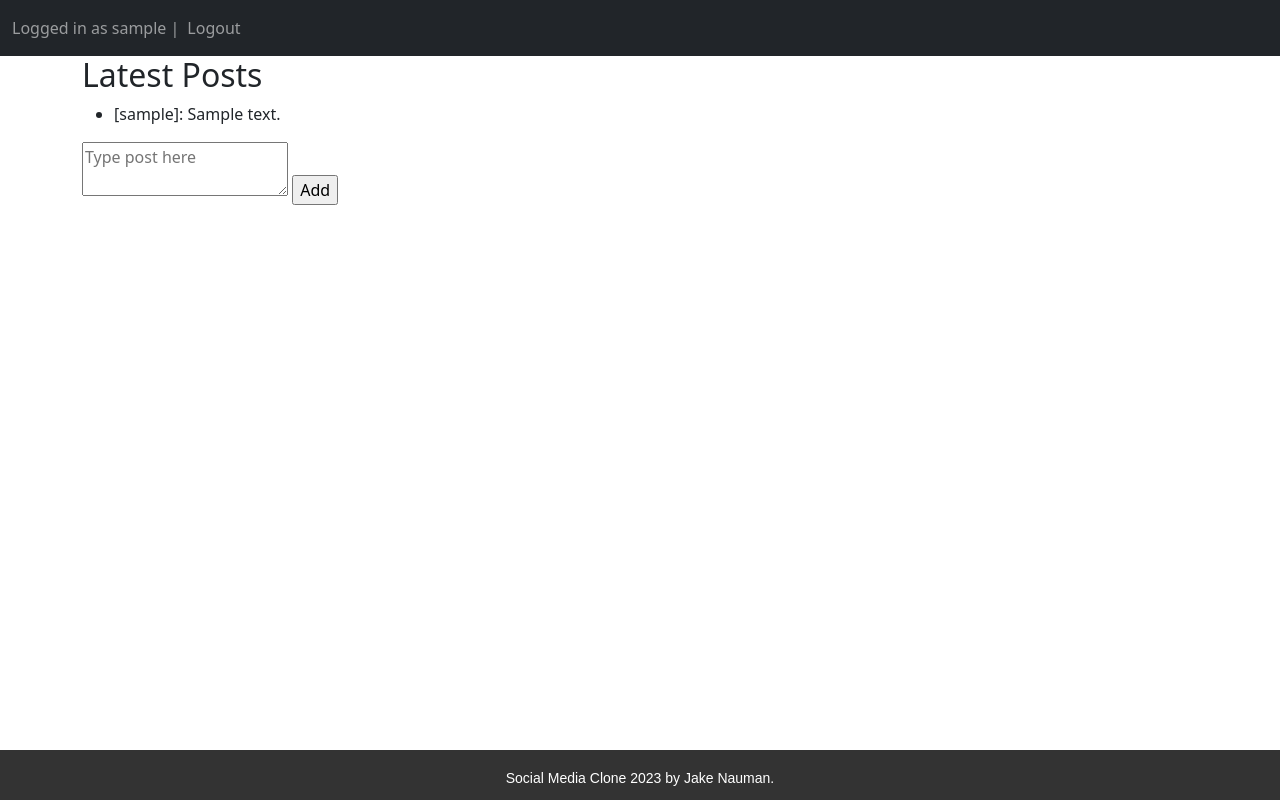
After one commit to JakeNauman/SocMed, a Django app: page /home/ in a window 1280 px wide. The commit adds this page. Run offline with Django 4.2, Linux system fonts and the light colour scheme; a user stored in the database is signed in; tables that the repository leaves empty hold one stand-in row (values such as "Sample post").

Commit message:
Working website with user registration and posts

```diff
--- a/cheatsheet.txt
+++ b/cheatsheet.txt
@@ -5,4 +5,5 @@ to run it publicly
     python manage.py runserver 0.0.0.0:8000
     [computer ip]:8000 in the web browser will bring you to the website
 
-may need to activate venv
+may need to activate venv first
+.  .venv/scripts/activate
--- a/socmed/models.py
+++ b/socmed/models.py
@@ -1,8 +1,9 @@
 from django.db import models
+from django.contrib.auth.models import User
 
 class Post(models.Model):
-    username = models.CharField(max_length = 50)
-    text = models.CharField(max_length = 180)
+    user = models.ForeignKey(User, on_delete=models.CASCADE)
+    text = models.CharField(max_length=180)
 
     def __str__(self):
-        return f'Post from {self.username}'
+        return f'Post from {self.user.username}'
--- /dev/null
+++ b/socmed/templates/socmed/base.html
@@ -0,0 +1,57 @@
+<!DOCTYPE html>
+<html lang="en">
+  <style>
+    .bottom-bar {
+            position: fixed;
+            bottom: 0;
+            left: 0;
+            width: 100%;
+            height: 50px;
+            background-color: #333;
+            color: #fff;
+            text-align: center;
+            line-height: 50px;
+        }
+  </style>
+  <head>
+    <meta charset="UTF-8" />
+    <meta http-equiv="X-UA-Compatible" content="IE=edge" />
+    <meta name="viewport" content="width=device-width, initial-scale=1.0" />
+    <link
+      href="https://cdn.jsdelivr.net/npm/bootstrap@5.1.3/dist/css/bootstrap.min.css"
+      rel="stylesheet"
+      integrity="sha384-1BmE4kWBq78iYhFldvKuhfTAU6auU8tT94WrHftjDbrCEXSU1oBoqyl2QvZ6jIW3"
+      crossorigin="anonymous"
+    />
+    <title>{% block title %}My Site{% endblock %}</title>
+  </head>
+  <body>
+    <nav class="navbar navbar-expand-lg navbar-dark bg-dark">
+      <div class="container-fluid">
+        <div>
+          <ul class="navbar-nav">
+            {% if user.is_authenticated %}
+            <span class="navbar-text">Logged in as {{user.username}} | </span>
+            <li class="nav-item">
+              <a class="nav-link" href="/logout">Logout</a>
+            </li>
+            {% else %}
+            <li class="nav-item">
+              <a class="nav-link" href="/login">Login</a>
+            </li>
+            {% endif %}
+          </ul>
+        </div>
+      </div>
+    </nav>
+    <div class="container">{% block content %} {% endblock %}</div>
+    <script
+      src="https://cdn.jsdelivr.net/npm/bootstrap@5.1.3/dist/js/bootstrap.bundle.min.js"
+      integrity="sha384-ka7Sk0Gln4gmtz2MlQnikT1wXgYsOg+OMhuP+IlRH9sENBO0LRn5q+8nbTov4+1p"
+      crossorigin="anonymous"
+    ></script>
+    <div class="bottom-bar">
+      <h4 style="font-family: Arial, sans-serif; font-size: 14px; padding: 20px;">Social Media Clone 2023 by Jake Nauman.</h4>
+    </div>
+  </body>
+</html>
--- a/socmed/templates/socmed/home.html
+++ b/socmed/templates/socmed/home.html
@@ -1,101 +1,14 @@
+{% extends 'socmed/base.html' %}
 <!DOCTYPE html>
+{% block content %}
 <html>
-<head>
-    <title>Social Media Clone</title>
-    <style>
-        /* CSS styles for the layout */
-        body {
-            font-family: Arial, sans-serif;
-            margin: 0;
-            padding: 0;
-        }
-
-        header {
-            background-color: #333;
-            color: #fff;
-            padding: 10px;
-            text-align: center;
-        }
-
-        nav {
-            background-color: #f1f1f1;
-            padding: 10px;
-            text-align: center;
-        }
-
-        nav ul {
-            list-style-type: none;
-            margin: 0;
-            padding: 0;
-        }
-
-        nav ul li {
-            display: inline-block;
-            margin-right: 10px;
-        }
-
-        section {
-            margin: 20px;
-        }
-
-        footer {
-            background-color: #333;
-            color: #fff;
-            padding: 5px;
-            text-align: center;
-        }
-        form {
-            margin: 20px;
-            text-align: center;
-            width: 100%;
-            height: 100px;
-            padding: 10px;
-        }
-        input[type="submit"] {
-            padding: 10px 20px;
-            background-color: #333;
-            color: #fff;
-            border: none;
-            cursor: pointer;
-        }
-
-        input[type="submit"]:hover {
-            background-color: #555;
-        }
-        textarea {
-            width: 200px;  /* Adjust the width as needed */
-            height: 100px; /* Adjust the height as needed */
-            resize: none;
-
-        }
-        #usernamebox{
-            margin-right: 10px;
-            width: 100px;
-            height: 20px;
-
-        }
-    </style>
-</head>
-<body>
-    <header>
-        <h1>Social Media Clone</h1>
-    </header>
-
-    <nav>
-        <ul>
-            <li><a href="#">Home</a></li>
-            <li><a href="#">Settings</a></li>
-            <li><a href="#">Profile</a></li>
-        </ul>
-    </nav>
-
     <section>
         <h2>Latest Posts</h2>
         <div>
             <ul>
                 {% for post in Posts %}
-                    <li>[{{post.username}}]: {{post.text}}</li>
-                {%endfor%}
+                    <li>[{{ post.user.username }}]: {{ post.text }}</li>
+                {% endfor %}
             </ul>
         </div>
     </section>
@@ -103,14 +16,10 @@
     <section>
         <form action="add/" method="POST">
             {% csrf_token %}
-            <textarea name="username" id = "usernamebox" placeholder="Username"></textarea>
             <textarea name="text" placeholder="Type post here"></textarea>
             <input type="submit" value="Add">
         </form>
     </section>
-
-    <footer>
-        <h4>Social Media Clone 2023 by Jake Nauman.</h4>
-    </footer>
 </body>
 </html>
+{% endblock %}
--- a/socmed/urls.py
+++ b/socmed/urls.py
@@ -15,11 +15,15 @@ Including another URLconf
     2. Add a URL to urlpatterns:  path('blog/', include('blog.urls'))
 """
 from django.contrib import admin
-from django.urls import path
+from django.urls import path, include
 from socmed import views
 
 urlpatterns = [
     path('admin/', admin.site.urls),
-    path('', views.home), #home page
-    path('add/', views.add)
+    path('', include('django.contrib.auth.urls')),
+    path('', views.home, name = 'home'),
+    path('home/', views.home), #home page
+    path('home/add/', views.add),
+    path('sign-up', views.sign_up, name='sign_up')
+
 ]
--- a/socmed/views.py
+++ b/socmed/views.py
@@ -1,17 +1,36 @@
 from django.http import HttpResponse, HttpResponseRedirect
-from django.shortcuts import render
+from django.shortcuts import render,redirect
 from .models import Post
+from .forms import RegisterForm
+from django.contrib.auth import login, logout, authenticate
+from django.urls import reverse
 
 
 def home(request):
     data = Post.objects.all()
+    if not request.user.is_authenticated:
+            user = authenticate(request)
+            if user is not None:
+                login(request, user)
+            else:
+                return redirect(reverse('login'))
     return render(request, 'socmed/home.html', {'Posts':data})
 
 def add(request):
-    username = request.POST.get('username')
     text = request.POST.get('text')
 
-    if username and text:
-        post = Post(username=username, text=text)
+    if text:
+        post = Post(user=request.user, text=text)
         post.save()
-    return HttpResponseRedirect('/')
+
+    return redirect('/home')
+def sign_up(request):
+    if request.method == 'POST':
+        form = RegisterForm(request.POST)
+        if form.is_valid():
+            user = form.save()
+            login(request, user)
+            return redirect('/home')
+    else:
+        form = RegisterForm()
+    return render(request, 'registration/sign_up.html', {"form":form})
```
Also changed, not shown: socmed/forms.py (added, +10 -0 lines), socmed/settings.py (+10 -1 lines), socmed/templates/registration/login.html (added, +10 -0 lines), socmed/templates/registration/sign_up.html (added, +10 -0 lines), socmed/migrations/0002_post_user.py (added), socmed/migrations/0003_remove_post_username_alter_post_user.py (added).
